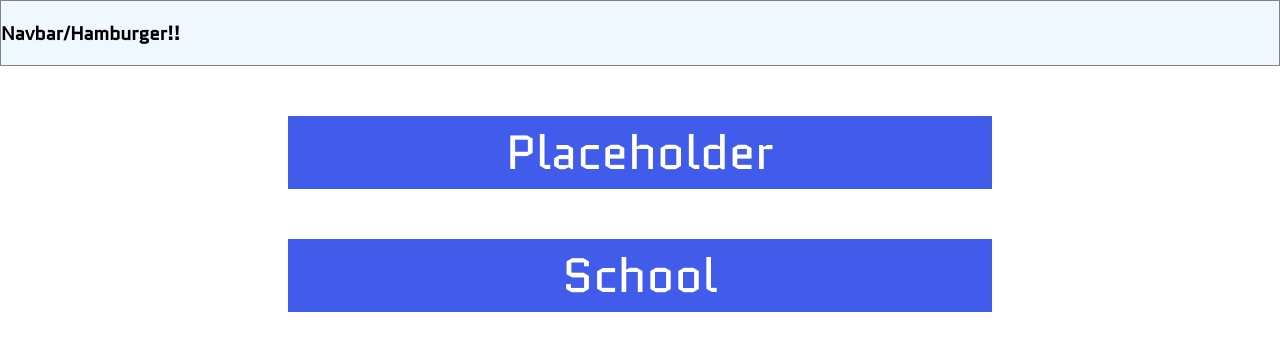
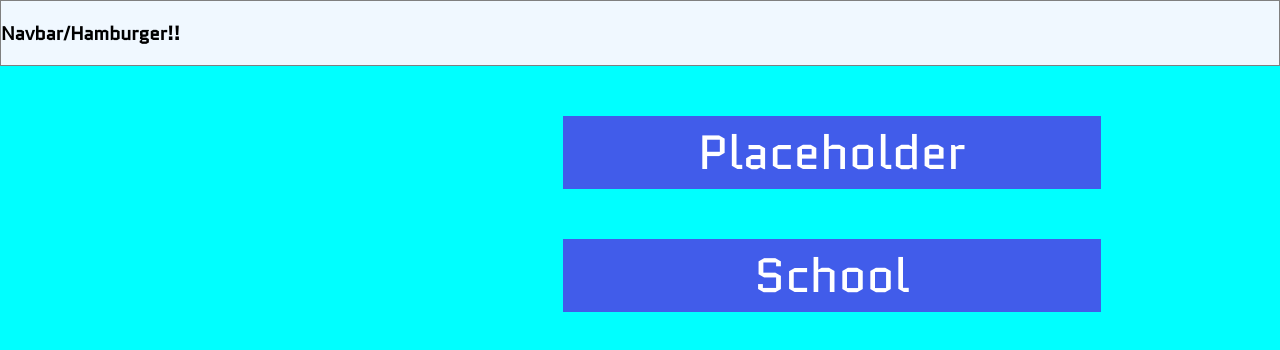
Before and after one commit to ShiLGit/personalwebsite, a React (Create React App) app in the folder frontend/: page / in a window 1280 px wide. Shown: the top 350 px of the page. Built offline with nearby package versions, Linux system fonts and the light colour scheme.

Commit message:
css grid for layout (accordions only)

```diff
--- a/frontend/src/components/Accordion/Accordion.module.css
+++ b/frontend/src/components/Accordion/Accordion.module.css
@@ -1,6 +1,6 @@
 .BarClick{
     background-color: #415CEA;
-    width: 55%;
+    width: 60%;
     color: white;
     padding: 2px;
 
@@ -17,7 +17,7 @@
 
 .Body{
     background-color: #FFF5BF;
-    width: 55%;
+    width: 60%;
     height: max(250px, 15vw);
     min-height: 200px;
     text-align: center;
--- a/frontend/src/components/Accordion/AccordionUnit/AccordionUnit.module.css
+++ b/frontend/src/components/Accordion/AccordionUnit/AccordionUnit.module.css
@@ -17,13 +17,13 @@
     padding-bottom: 100px;
 }
 
-@media (max-width: 1000px){
+@media (min-width: 1000px){
     .Image{
         height: 90px;
         width: 90px;
     }
     .Wrapper{
-        padding: 5%;
+        padding: 2%;
     }
 }
 
--- a/frontend/src/containers/Layout/Layout.js
+++ b/frontend/src/containers/Layout/Layout.js
@@ -8,9 +8,11 @@ class Layout extends Component{
                 <div className={classes.Navbar}>
                     <h3>Navbar/Hamburger!!</h3>
                 </div>
-                <main className={classes.Body}>
-                    <Accordions/>
-                </main>
+                <div className={classes.Body}>
+                    <div className={classes.Accordions}>
+                        <Accordions/>
+                    </div>
+                </div>
             </React.Fragment>
         )
     }
--- a/frontend/src/containers/Layout/Layout.module.css
+++ b/frontend/src/containers/Layout/Layout.module.css
@@ -6,3 +6,21 @@
     border: 1px solid grey;
 
 }
+
+.Body{
+    display: grid;
+    background-color: red;
+    height: 100vh;
+    width: 100vw;
+
+}
+
+@media (min-width:1000px){
+   .Body{
+       grid-template-columns: 30vw 70vw;
+       background-color: aqua;
+   }
+   .Accordions{
+       grid-column-start: 2;
+   }
+}
```
